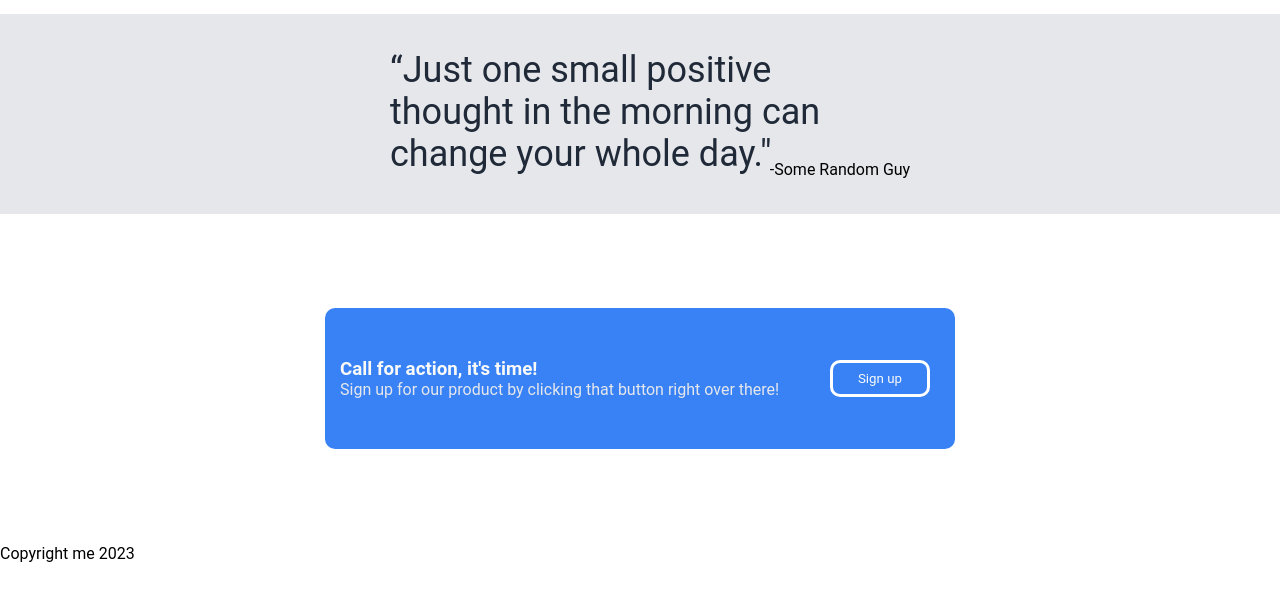
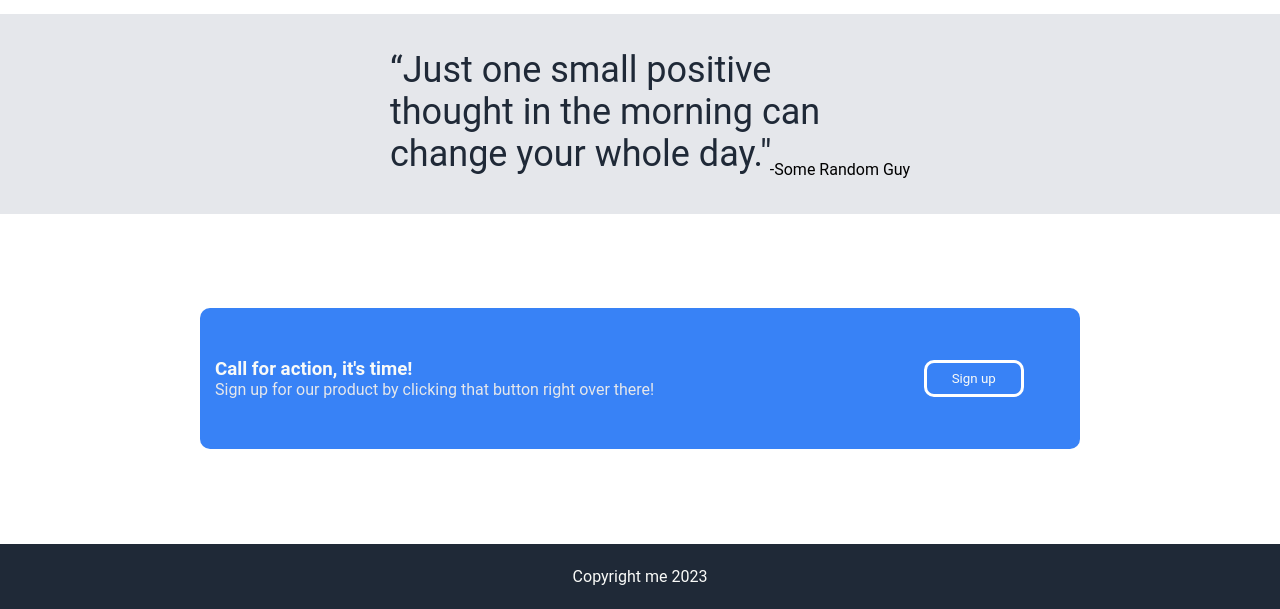
Before and after one commit to Dolphintherobot/Landing-Page, a plain HTML site: page index.html in a window 1280 px wide. Shown: the part 662-1271 px from the top of the page. Before the commit the page ends 1225 px from the top, so only its background shows below. Drawn offline with Linux system fonts and the light colour scheme.

Commit message:
Styled footer in bottom section of index.html and changed the width of the content container to make it seem more like a rectangle.

```diff
--- a/styles.css
+++ b/styles.css
@@ -192,7 +192,7 @@ h3 {
 .content {
     flex: 3;
     height:100x;
-    width:500px;
+    width:750px;
     padding: 50px 15px;
 }
 
@@ -206,3 +206,13 @@ h3 {
 .button-box > button {
     border: solid white;
 }
+
+.footer {
+    flex:1;
+    height:65px;
+    display:flex;
+    justify-content: center;
+    align-items: center;
+    background-color: #1F2937;
+    color: #F9FAF8;
+}
```
